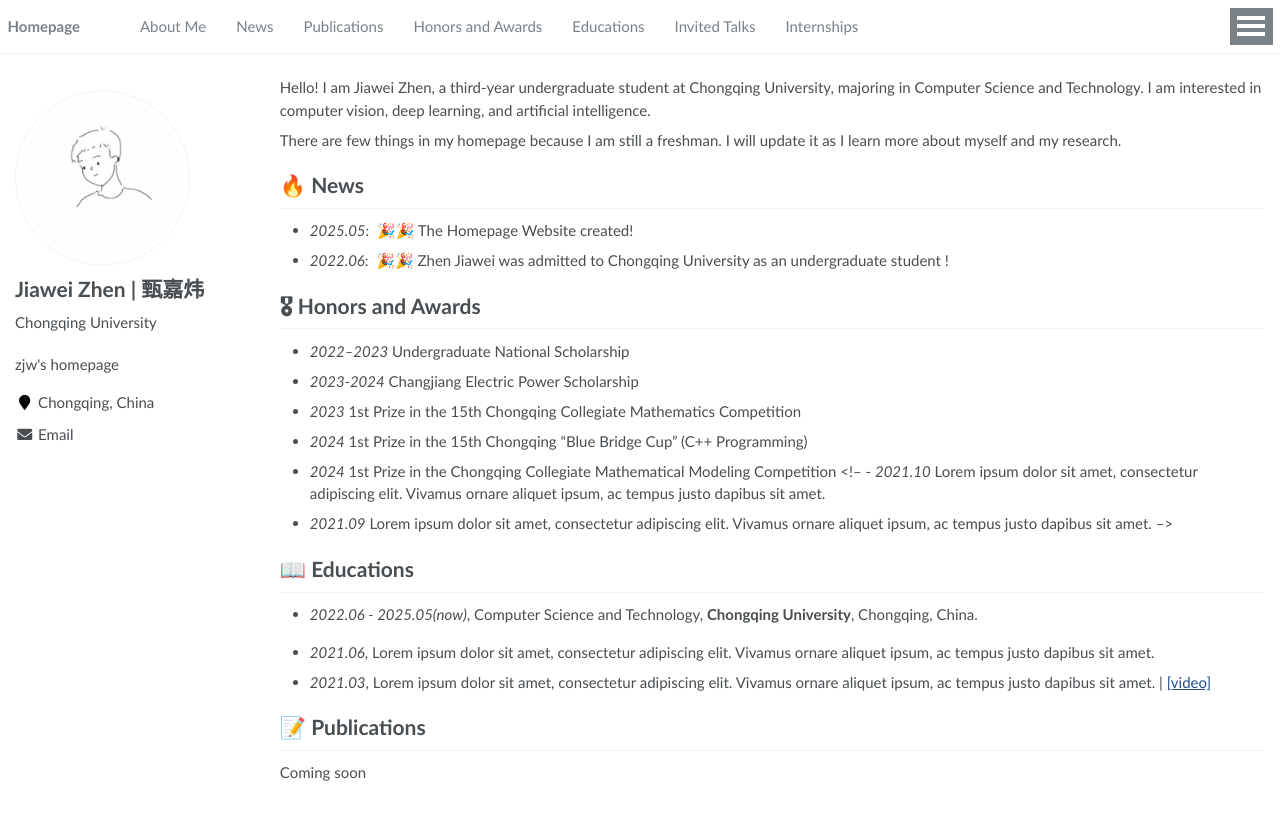
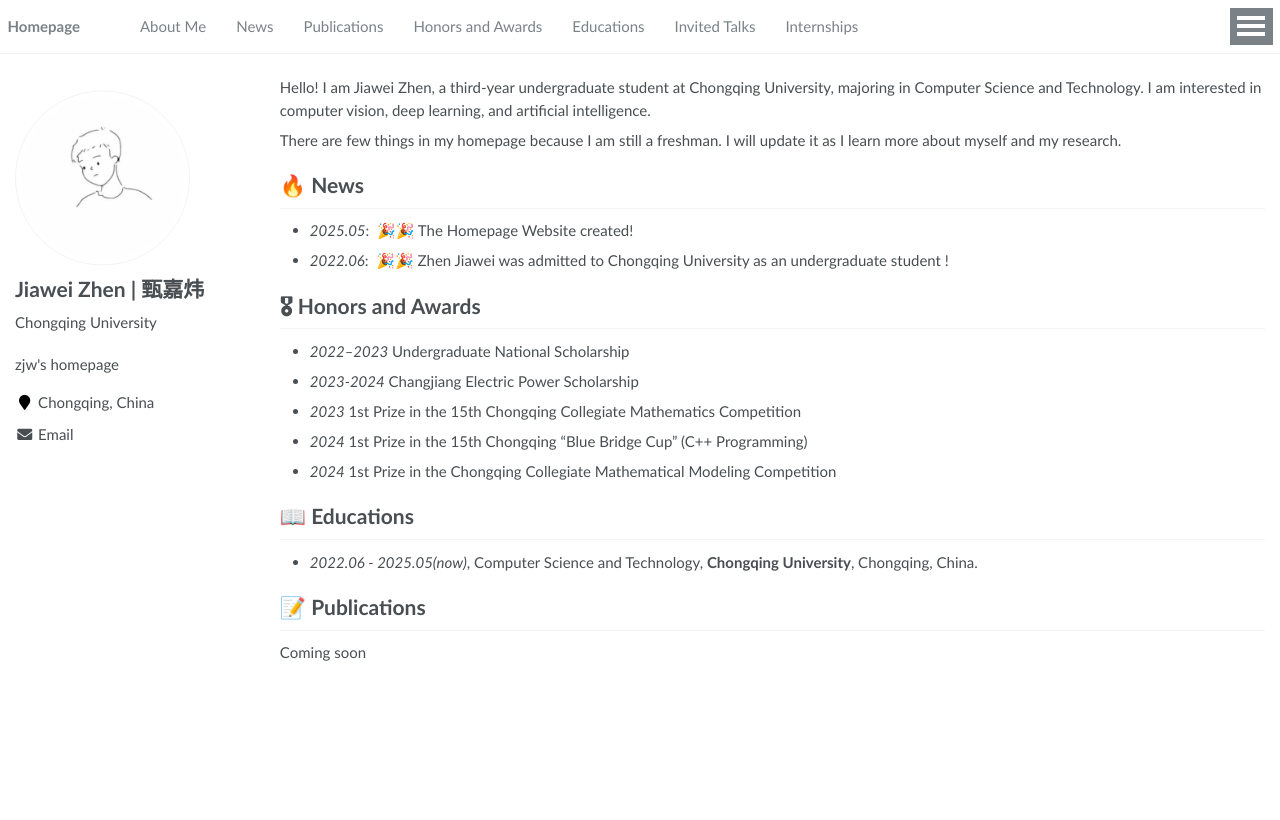
Before and after one commit to Zhenjw123/Zhenjw123.github.io, a Jekyll site: the page built from _pages/about.md, in a window 1280 px wide. Shown: the top 820 px of the page. Built offline with Jekyll 4.4.1, drawn with Linux system fonts in a browser that asks for light colours.

Commit message:
Update about.md

```diff
--- a/_pages/about.md
+++ b/_pages/about.md
@@ -27,15 +27,11 @@ There are few things in my homepage because I am still a freshman. I will update
  - *2023* 1st Prize in the 15th Chongqing Collegiate Mathematics Competition
  - *2024* 1st Prize in the 15th Chongqing "Blue Bridge Cup" (C++ Programming)
  - *2024* 1st Prize in the Chongqing Collegiate Mathematical Modeling Competition
-<!-- - *2021.10* Lorem ipsum dolor sit amet, consectetur adipiscing elit. Vivamus ornare aliquet ipsum, ac tempus justo dapibus sit amet.
-- *2021.09* Lorem ipsum dolor sit amet, consectetur adipiscing elit. Vivamus ornare aliquet ipsum, ac tempus justo dapibus sit amet.  -->
 
 # 📖 Educations
 - *2022.06 - 2025.05(now)*, Computer Science and Technology, **Chongqing University**, Chongqing, China.
 
 <!-- # 💬 Invited Talks -->
-- *2021.06*, Lorem ipsum dolor sit amet, consectetur adipiscing elit. Vivamus ornare aliquet ipsum, ac tempus justo dapibus sit amet.
-- *2021.03*, Lorem ipsum dolor sit amet, consectetur adipiscing elit. Vivamus ornare aliquet ipsum, ac tempus justo dapibus sit amet.  \| [\[video\]](https://github.com/)
 
 <!-- # 💻 Internships -->
 <!-- - *2019.05 - 2020.02*, [Lorem](https://github.com/), China. -->
```
